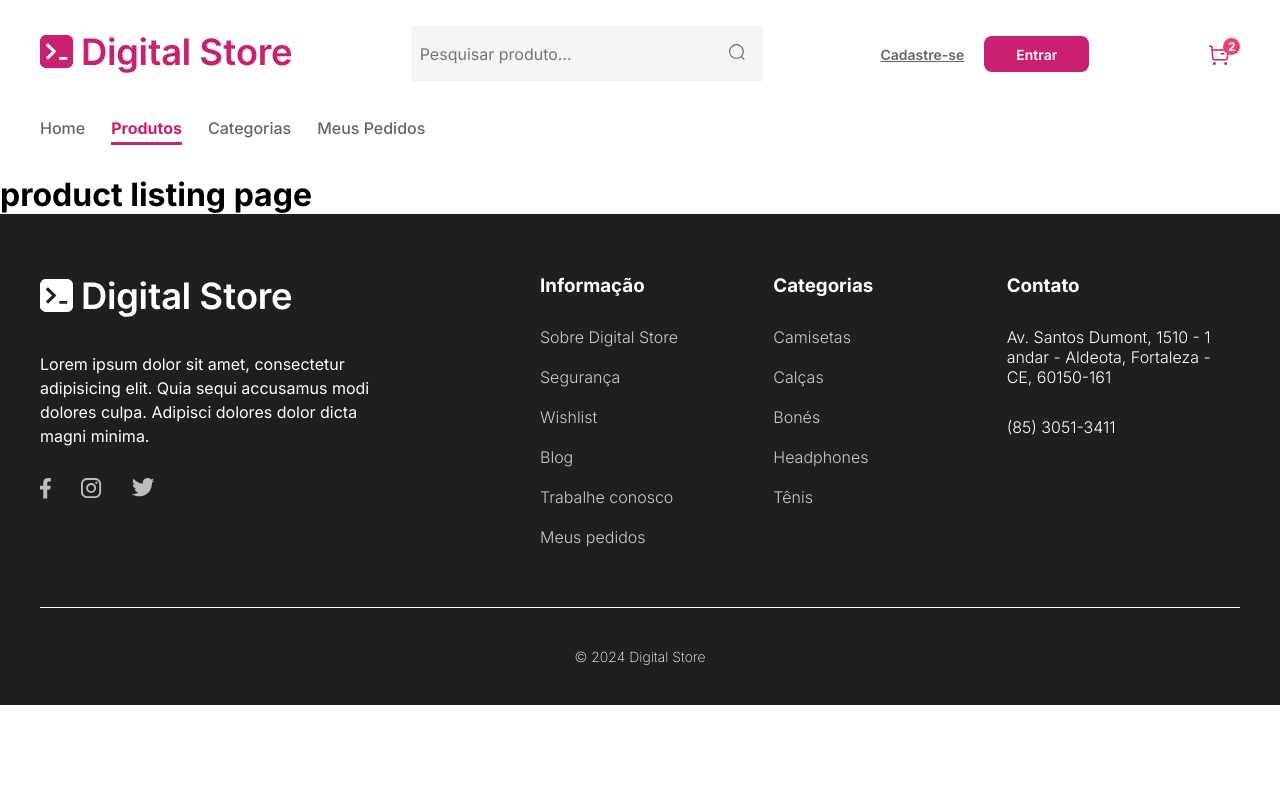
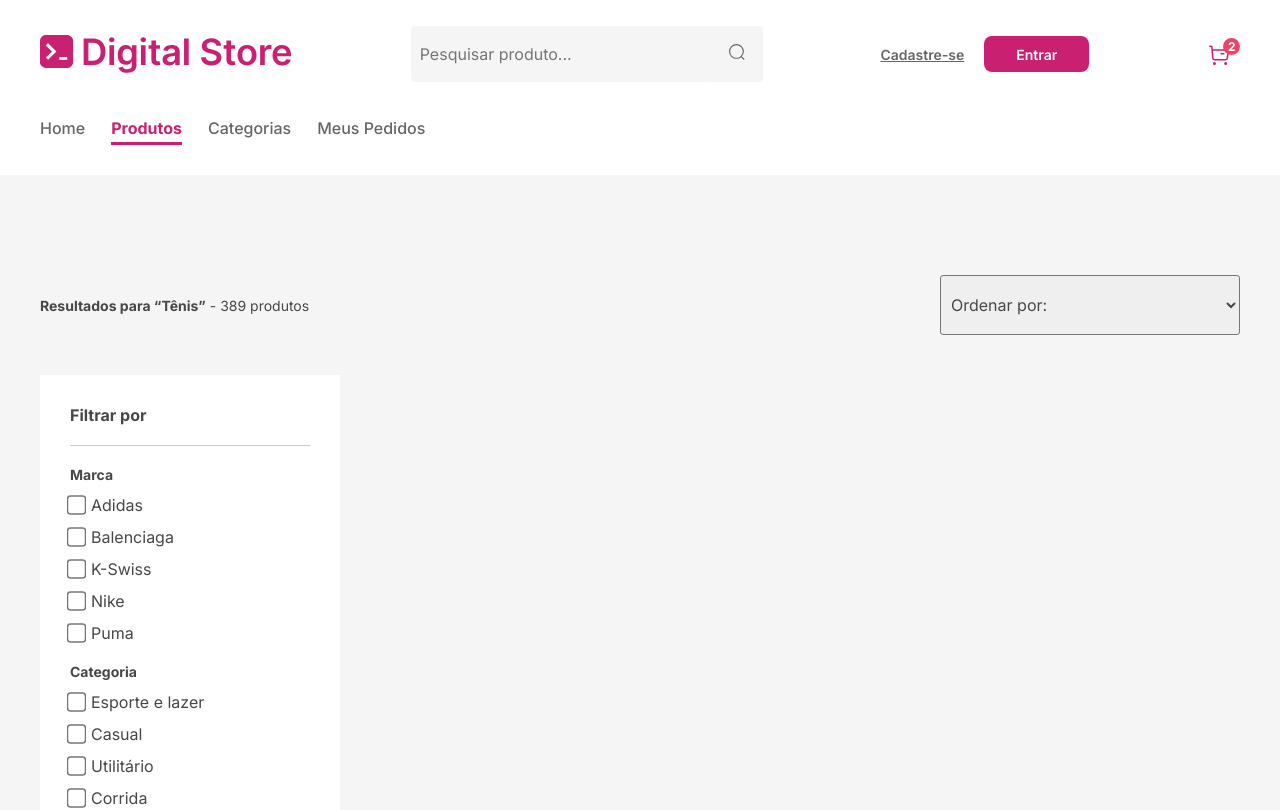
Before and after one commit to lucasfcomaru/digital-store, a React (Vite) app: page /productlisting in a window 1280 px wide. Shown: the top 810 px of the page. Built offline with nearby package versions, Linux system fonts and the light colour scheme.

Commit message:
FilterGroup component

```diff
--- /dev/null
+++ b/src/components/Filter.jsx
@@ -0,0 +1,77 @@
+import styled from "styled-components";
+
+const StyledFiltro = styled.div`
+  display: flex;
+  flex-direction: column;
+  color: var(--dark-grey-2);
+  gap: 12px;
+  margin-top: 20px;
+
+  & h4 {
+    color: var(--dark-grey-2);
+    font-size: 0.875rem;
+  }
+
+  .item {
+    display: flex;
+    gap: 8px;
+
+    & input[type="checkbox"] {
+      transform: scale(1.5);
+      accent-color: var(--primary); /* muda a cor do checkbox */
+    }
+    & input[type="radio"] {
+      transform: scale(1.5);
+      accent-color: var(--primary); /* muda a cor do checkbox */
+    }
+  }
+`;
+
+function Filter({ title, inputType, options }) {
+  return (
+    <StyledFiltro>
+      <h4>{title}</h4>
+      {options.name
+        ? options.map((option) => {
+            return (
+              <>
+                <div className="item">
+                  <input
+                    type={inputType}
+                    name={option.text}
+                    id={option.text}
+                    value={
+                      // Usa value se existir, caso contrário usa o texto da label
+                      option.value ||
+                      option.text.toLowerCase().replace(" ", "-")
+                    }
+                  />
+                  <label htmlFor={option.text}>{option.text}</label>
+                </div>
+              </>
+            );
+          })
+        : options.map((option) => {
+            return (
+              <>
+                <div className="item">
+                  <input
+                    type={inputType}
+                    name={option.name}
+                    id={option.text}
+                    value={
+                      // Usa value se existir, caso contrário usa o texto da label
+                      option.value ||
+                      option.text.toLowerCase().replace(" ", "-")
+                    }
+                  />
+                  <label htmlFor={option.text}>{option.text}</label>
+                </div>
+              </>
+            );
+          })}
+    </StyledFiltro>
+  );
+}
+
+export default Filter;
--- a/src/components/FilterGroup.jsx
+++ b/src/components/FilterGroup.jsx
@@ -1,8 +1,137 @@
+import styled from "styled-components";
+import Filter from "./Filter";
+
+const StyledFilterGroup = styled.div`
+  width: 300px;
+  padding: 30px;
+  background-color: var(--white);
+
+  & h3 {
+    color: var(--dark-grey-2);
+    font-size: 1rem;
+    border-bottom: 1px solid var(--light-grey-2);
+    padding-bottom: 20px;
+  }
+`;
+
+const marca = [
+  { text: "Adidas", value: "adidas" },
+  { text: "Balenciaga", value: "balenciaga" },
+  { text: "K-Swiss", value: "k-Swiss" },
+  { text: "Nike", value: "nike" },
+  { text: "Puma", value: "puma" },
+];
+const categoria = [
+  { text: "Esporte e lazer", value: "esporte e lazer" },
+  { text: "Casual", value: "casual" },
+  { text: "Utilitário", value: "utilitario" },
+  { text: "Corrida", value: "corrida" },
+];
+const genero = [
+  { text: "Masculino", value: "masculino" },
+  { text: "Feminino", value: "feminino" },
+  { text: "Unissex", value: "unissex" },
+];
+const estado = [
+  { text: "Novo", value: "novo", name: "estado" },
+  { text: "Usado", value: "usado", name: "estado" },
+];
+
 function FilterGroup() {
-    return (
-        <>
-        </>
-    );
+  return (
+    <>
+      <StyledFilterGroup>
+        <h3>Filtrar por</h3>
+        <Filter title={"Marca"} inputType={"checkbox"} options={marca} />
+        <Filter
+          title={"Categoria"}
+          inputType={"checkbox"}
+          options={categoria}
+        />
+        <Filter title={"Gênero"} inputType={"checkbox"} options={genero} />
+        <Filter title={"Estado"} inputType={"radio"} options={estado} />
+
+        {/* {
+                    options.map((options) => {
+                        if (options) {
+                            return (
+
+                            )
+                        }
+                    })
+                }
+
+                <div className="filtros">
+                    <h4>Marca</h4>
+                    <div className="item">
+                        <input type="checkbox" name="adidas" id="adidas" />
+                        <label htmlFor="adidas"> Adidas</label>
+                    </div>
+                    <div className="item">
+                        <input type="checkbox" name="balenciaga" id="balenciaga" />
+                        <label htmlFor="balenciaga"> Balenciaga</label>
+                    </div>
+                    <div className="item">
+                        <input type="checkbox" name="k-swiss" id="k-swiss" />
+                        <label htmlFor="k-swiss"> K-Swiss</label>
+                    </div>
+                    <div className="item">
+                        <input type="checkbox" name="nike" id="nike" />
+                        <label htmlFor="nike"> Nike</label>
+                    </div>
+                    <div className="item">
+                        <input type="checkbox" name="puma" id="puma" />
+                        <label htmlFor="puma"> Puma</label>
+                    </div>
+                </div>
+                <div className="filtros">
+                    <h4>Categoria</h4>
+                    <div className="item">
+                        <input type="checkbox" name="esporte e lazer" id="esporte e lazer" />
+                        <label htmlFor="esporte e lazer">Esporte e lazer</label>
+                    </div>
+                    <div className="item">
+                        <input type="checkbox" name="casual" id="casual" />
+                        <label htmlFor="casual">Casual</label>
+                    </div>
+                    <div className="item">
+                        <input type="checkbox" name="utilitario" id="utilitario" />
+                        <label htmlFor="utilitario">Utilitário</label>
+                    </div>
+                    <div className="item">
+                        <input type="checkbox" name="corrida" id="corrida" />
+                        <label htmlFor="corrida">Corrida</label>
+                    </div>
+                </div>
+                <div className="filtros">
+                    <h4>Gênero</h4>
+                    <div className="item">
+                        <input type="checkbox" name="masculino" id="masculino" />
+                        <label htmlFor="masculino">Masculino</label>
+                    </div>
+                    <div className="item">
+                        <input type="checkbox" name="feminino" id="feminino" />
+                        <label htmlFor="feminino">Feminino</label>
+                    </div>
+                    <div className="item">
+                        <input type="checkbox" name="unissex" id="unissex" />
+                        <label htmlFor="unissex">Unissex</label>
+                    </div>
+                </div>
+                <div className="filtros">
+                    <h4>Estado</h4>
+                    <div className="item">
+                        <input type="radio" name="estado" id="novo" value="novo" />
+                        <label htmlFor="novo">Novo</label>
+                    </div>
+                    <div className="item">
+                        <input type="radio" name="estado" id="usado" value="usado" />
+                        <label htmlFor="usado">Usado</label>
+                    </div>
+                </div> */}
+      </StyledFilterGroup>
+    </>
+  );
 }
 
 export default FilterGroup;
--- /dev/null
+++ b/src/components/OrderBy.jsx
@@ -0,0 +1,45 @@
+import styled from "styled-components";
+
+const StyledOrderBy = styled.div`
+    display: flex;
+    justify-content: space-between;
+    align-items: center;
+    padding-bottom: 40px;
+
+    .resultados {
+        display: flex;
+        color: var(--dark-grey-2);
+        font-size: 0.875rem;
+    }
+
+`;
+
+const StyledFormSelect = styled.select`
+    width: 300px;
+    height: 60px;
+    padding: 0 6px;
+    border-radius: 3px;
+    color: var(--dark-grey-2);
+    font-size: 1rem;
+`;
+
+function OrderBy() {
+    return (
+        <>
+            <StyledOrderBy>
+                <div className="resultados">
+                    <span><strong>Resultados para “Tênis”</strong> - 389 produtos</span>
+                </div>
+                <div className="ordenar">
+                    <StyledFormSelect aria-label="Ordernar por:">
+                        <option>Ordenar por:</option>
+                        <option value="high">Maior preço</option>
+                        <option value="low">Menor preço</option>
+                    </StyledFormSelect>
+                </div>
+            </StyledOrderBy>
+        </>
+    );
+}
+
+export default OrderBy;
--- a/src/pages/ProductListingPage.jsx
+++ b/src/pages/ProductListingPage.jsx
@@ -1,7 +1,14 @@
+import FilterGroup from "../components/FilterGroup";
+import OrderBy from "../components/OrderBy";
+import Section from "../components/Section";
+
 function ProductListingPage() {
     return (
         <>
-            <h1>product listing page</h1>
+            <Section color={"#F5F5F5"}>
+                <OrderBy />
+                <FilterGroup />
+            </Section>
         </>
     );
 }
```
